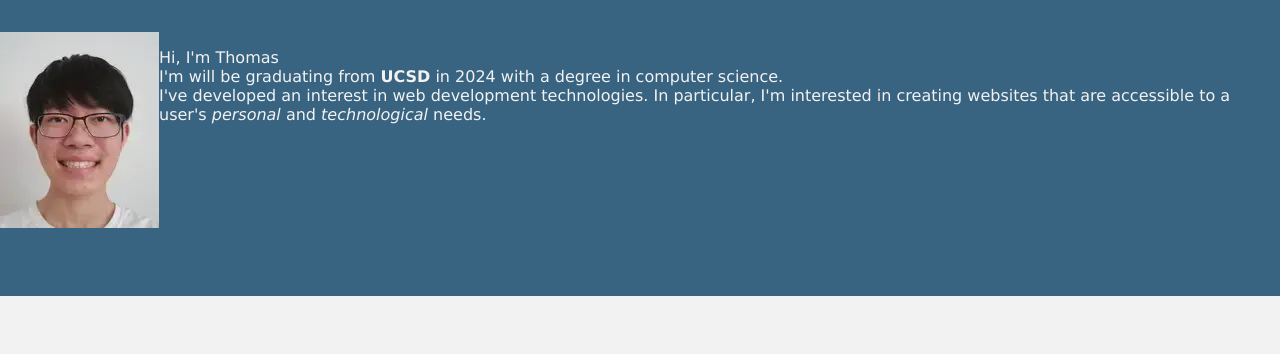
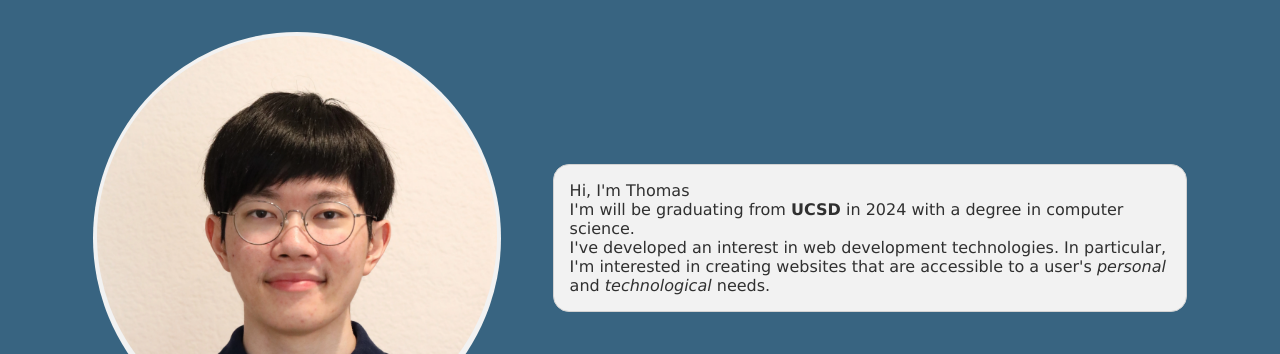
Before and after one commit to IzzaTommy/cse134-hw3, a plain HTML site: page index.html in a window 1280 px wide. Shown: the part 204-558 px from the top of the page. Drawn offline with Linux system fonts and the light colour scheme.

Commit message:
completed aboutme section

```diff
--- a/index.html
+++ b/index.html
@@ -30,8 +30,8 @@
 
             <div>
                 <picture>
-                    <source srcset="/images/portrait.webp">
-                    <img src="/images/portrait.jpg" alt="Portrait of Thomas Joel">
+                    <source srcset="/images/TJ_Cropped.webp">
+                    <img src="/images/TJ_Cropped.jpg" alt="Portrait of Thomas Joel">
                 </picture>
 
                 <p>Hi, I'm Thomas<br>I'm will be graduating from <strong>UCSD</strong> in 2024 with a degree in computer science.<br>I've developed an interest in web development technologies. In particular, I'm interested in creating websites that are accessible to a user's <em>personal</em> and <em>technological</em> needs.</p>
--- a/style.css
+++ b/style.css
@@ -10,6 +10,58 @@
     --cust-dark: #303030;
     --cust-border: #D2D2D2;
 }
+
+
+
+#aboutme > div
+{
+    display: flex;
+    justify-content: center;
+    flex-flow: row wrap;
+
+    column-gap: 4vw;
+    row-gap: calc(2vh + 1vw);
+
+    /* background-color: var(--cust-light);
+    border-radius: 1rem; */
+
+    margin: 0 6vw;
+    /* max-width: 1050px; */
+    align-items:center;
+
+}
+
+#aboutme > div > picture {
+    min-width: 0;
+    max-width: 400px;
+    width: 400px;
+
+    background-color: var(--cust-light);
+    border-radius: 50%;
+    padding: 4px;
+}
+
+#aboutme > div > picture > img {
+    border-radius: 50%;
+    width: 100%;
+
+
+
+}
+
+#aboutme > div > p {
+    min-width: 0;
+    max-width: 600px;
+    min-height: 0;
+    width: 600px;
+    border: 1px solid var(--cust-border);
+    background-color: var(--cust-light);
+    border-radius: 1rem;
+    color: var(--cust-dark);
+    margin: 0;
+    padding: 16px;
+}
+
 
 * {
     font-family: 'Verdana', 'Arial', 'Helvetica', 'Times New Roman';
@@ -44,10 +96,7 @@ section {
     padding: 4rem 0;
 }
 
-#aboutme > div {
-    display: flex;
-    justify-content: center;
-}
+
 
 #projects > div, #skills > div {
     display: flex;
@@ -103,13 +152,14 @@ figcaption {
 #skills > div > figure > img {
     width: 100px;
     margin: 16px;
+
 }
 
 
 #skills > div > figure {
     min-width: 0;
     max-width: 325px;
-    width: 325px;
+
     border: 1px solid var(--cust-border);
     border-radius: 1rem;
     margin: 0;
```
Also changed, not shown: images/TJ_Cropped.webp (added), images/portrait.jpg (deleted), images/portrait.webp (deleted), 1 other file.
